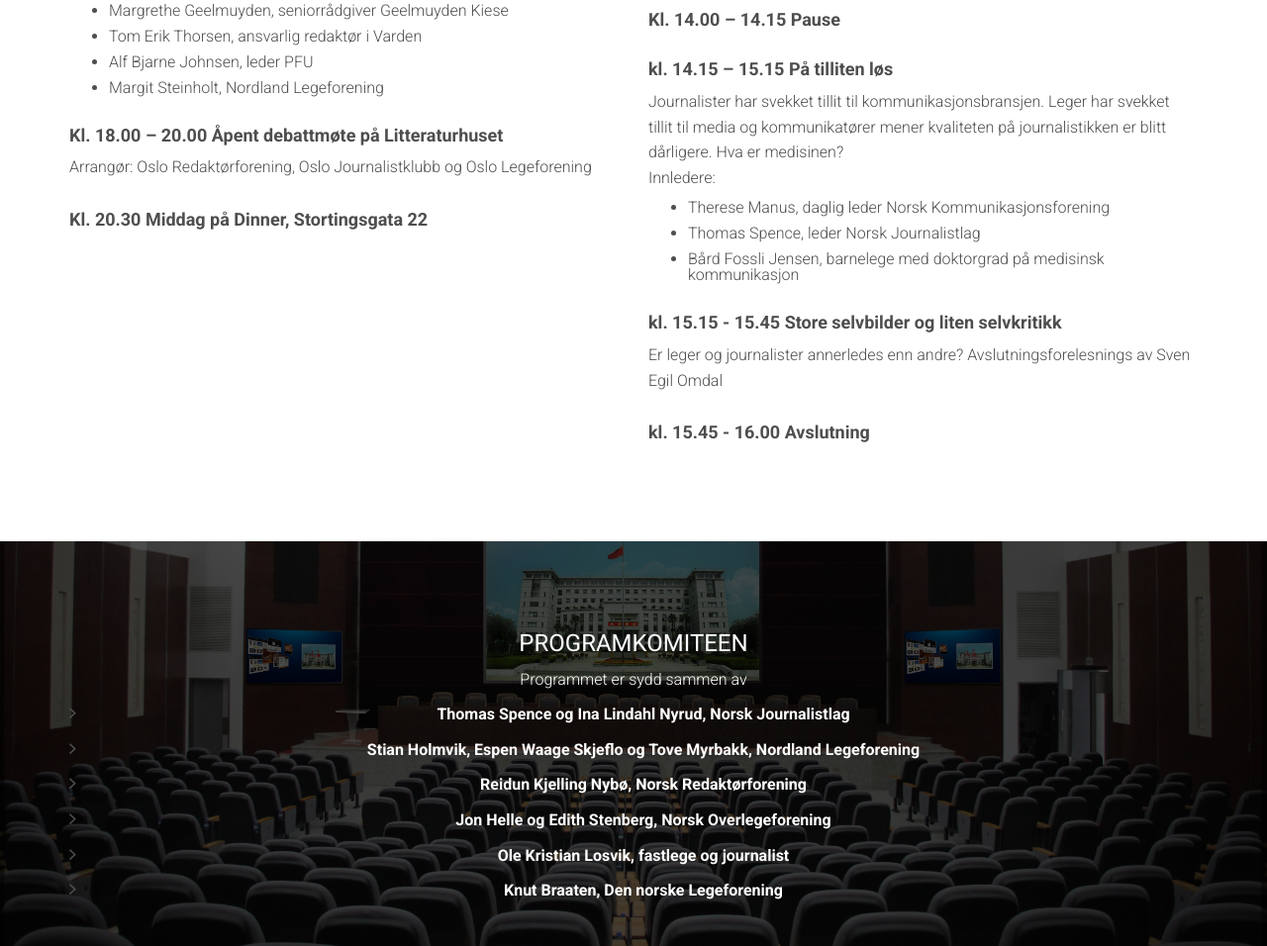
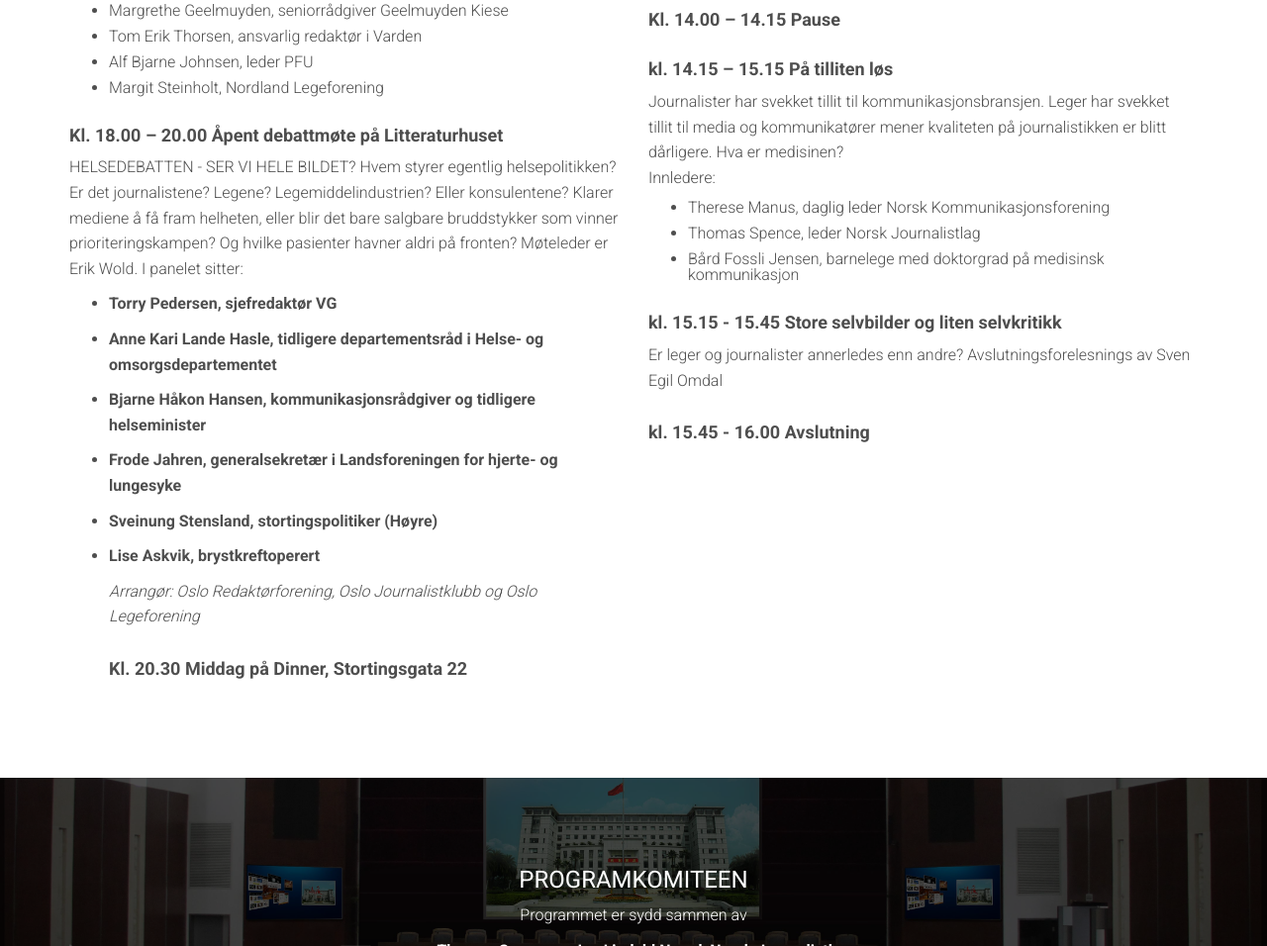
Before and after one commit to losol/hj16.losol.no, a website: page index.html in a window 1280 px wide. Shown: the part 3647-4603 px from the top of the page at 99% size. Drawn offline with Linux system fonts and the light colour scheme; files whose address does not match are found by name.

Commit message:
updated debattmøte

```diff
--- a/index.html
+++ b/index.html
@@ -251,8 +251,21 @@ medienes virksomhet.</i></p>
 <li>Margit Steinholt, Nordland Legeforening</li>
 </ul>
 <h4>Kl. 18.00 – 20.00 Åpent debattmøte på Litteraturhuset</h4>
-<p>Arrangør: Oslo Redaktørforening, Oslo Journalistklubb og Oslo
-Legeforening</p>
+<p>HELSEDEBATTEN - SER VI HELE BILDET?
+Hvem styrer egentlig helsepolitikken? Er det journalistene? Legene? Legemiddelindustrien? Eller konsulentene?
+Klarer mediene å få fram helheten, eller blir det bare salgbare bruddstykker som vinner prioriteringskampen?
+Og hvilke pasienter havner aldri på fronten?
+Møteleder er Erik Wold. I panelet sitter: <ul>
+    <li>Torry Pedersen, sjefredaktør VG</li>
+    <li>Anne Kari Lande Hasle, tidligere departementsråd i Helse- og omsorgsdepartementet</li>
+    <li>Bjarne Håkon Hansen, kommunikasjonsrådgiver og tidligere helseminister</li>
+    <li>Frode Jahren, generalsekretær i Landsforeningen for hjerte- og lungesyke</li>
+    <li>Sveinung Stensland, stortingspolitiker (Høyre)</li>
+    <li>Lise Askvik, brystkreftoperert</li>
+</p>
+<i>Arrangør: Oslo Redaktørforening, Oslo Journalistklubb og Oslo
+Legeforening</i>
+
 <h4>Kl. 20.30 Middag på Dinner, Stortingsgata 22</h4>
                     </div>
 
```
